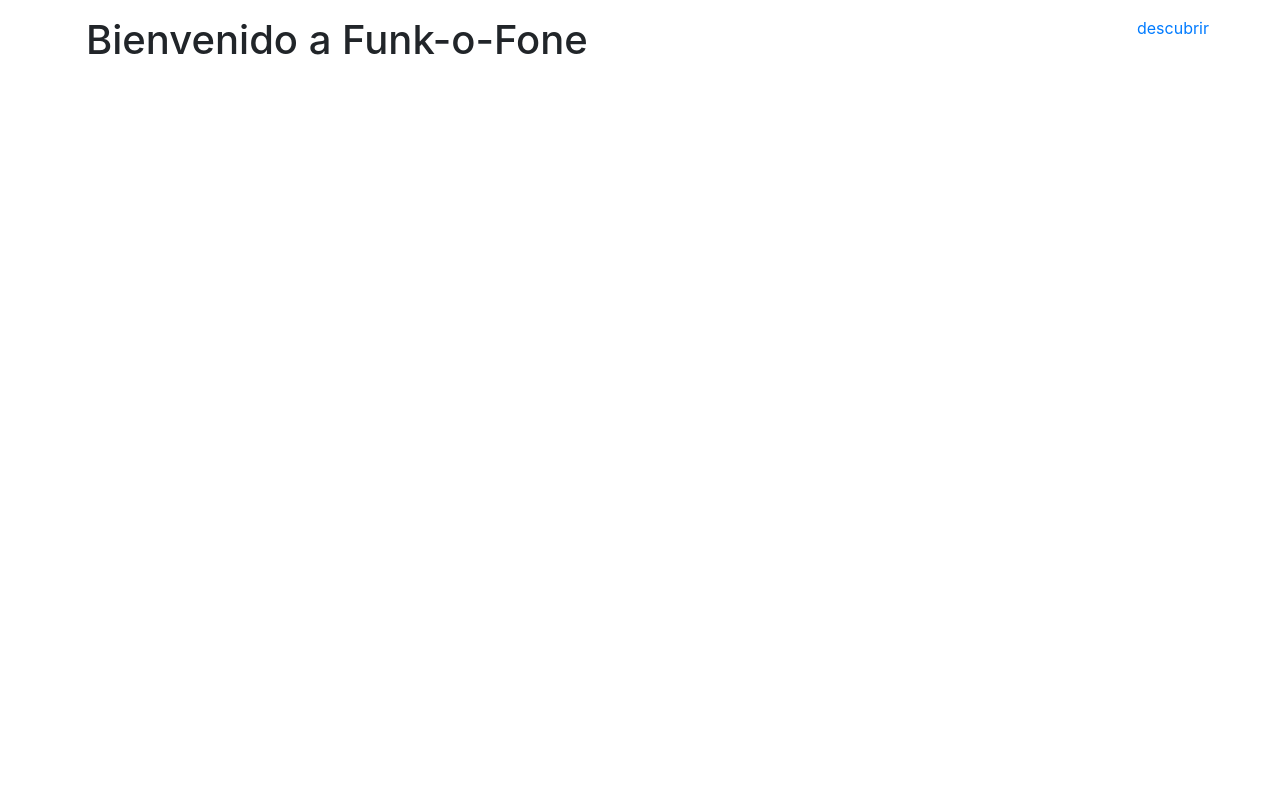
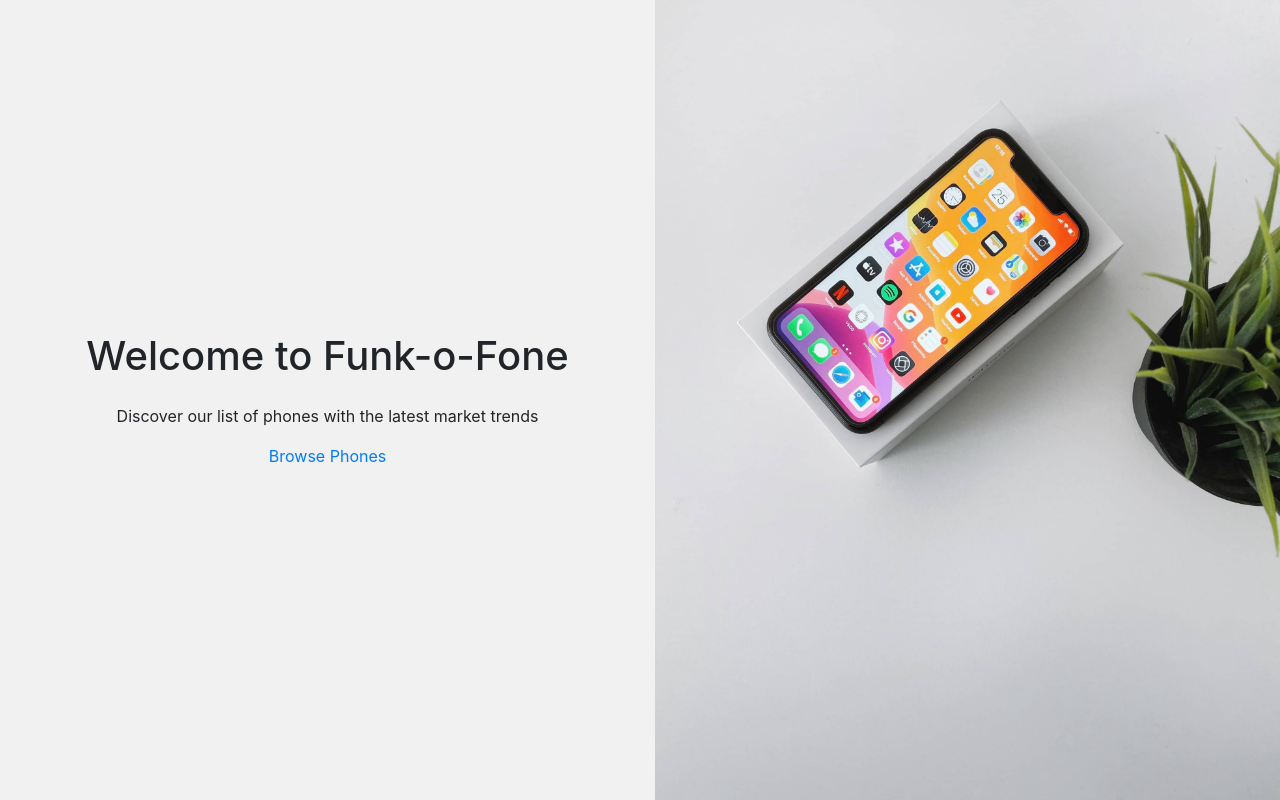
Before and after one commit to Francker1/Funkofone-front, a React (Create React App) app: page / in a window 1280 px wide. Built offline with nearby package versions, Linux system fonts and the light colour scheme.

Commit message:
feat: add cover page with image

```diff
--- a/src/components/cover-page/Cover.js
+++ b/src/components/cover-page/Cover.js
@@ -2,14 +2,22 @@
 import { Container, Row, Col } from 'react-bootstrap';
 import { Link } from 'react-router-dom';
 
+import './style/cover.css';
+
 const Cover = () => {
   return (
-    <Container className="p-3">
+    <Container className="cover" fluid>
       <Row>
-        <Col>
-          <h1>Bienvenido a Funk-o-Fone</h1>
+        <Col className="cover-msg__container">
+          <Col className="p-4">
+            <h1 className="mb-4">Welcome to Funk-o-Fone</h1>
+            <p>Discover our list of phones with the latest market trends</p>
+            <Link to="/phones/">Browse Phones</Link>
+          </Col>
         </Col>
-        <Link to="/phones/">descubrir</Link>
+        <Col className="p-0">
+          <div className="cover-img" />
+        </Col>
       </Row>
     </Container>
   );
--- /dev/null
+++ b/src/components/cover-page/style/cover.css
@@ -0,0 +1,20 @@
+
+.cover{
+    background-color: var(--main-bg-color);
+    height: calc(100vh);
+}
+
+.cover-msg__container{
+    display: flex;
+    align-items: center;
+    text-align: center;
+}
+
+.cover-img{
+    background-image: url("../../../images/funkofone-cover.jpg");
+    background-position: center;
+    background-repeat: no-repeat;
+    background-size: cover;
+    height: calc(100vh);
+    width: 100%;
+}
--- a/src/index.css
+++ b/src/index.css
@@ -1,3 +1,13 @@
+
+
+:root{
+  --main-bg-color: #f1f1f1;
+  --white-color: #ffffff;
+  --black-color: #191922;
+  --accent-color: #085096;
+}
+
+
 body {
   margin: 0;
   font-family: -apple-system, BlinkMacSystemFont, 'Segoe UI', 'Roboto', 'Oxygen',
```
Also changed, not shown: src/App.css (added), src/images/funkofone-cover.jpg (added).
